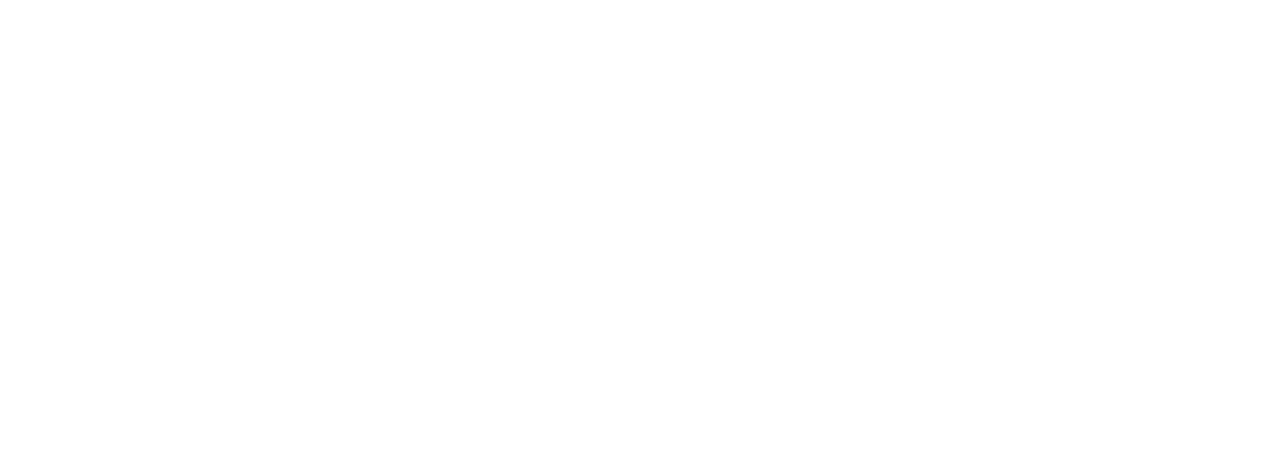
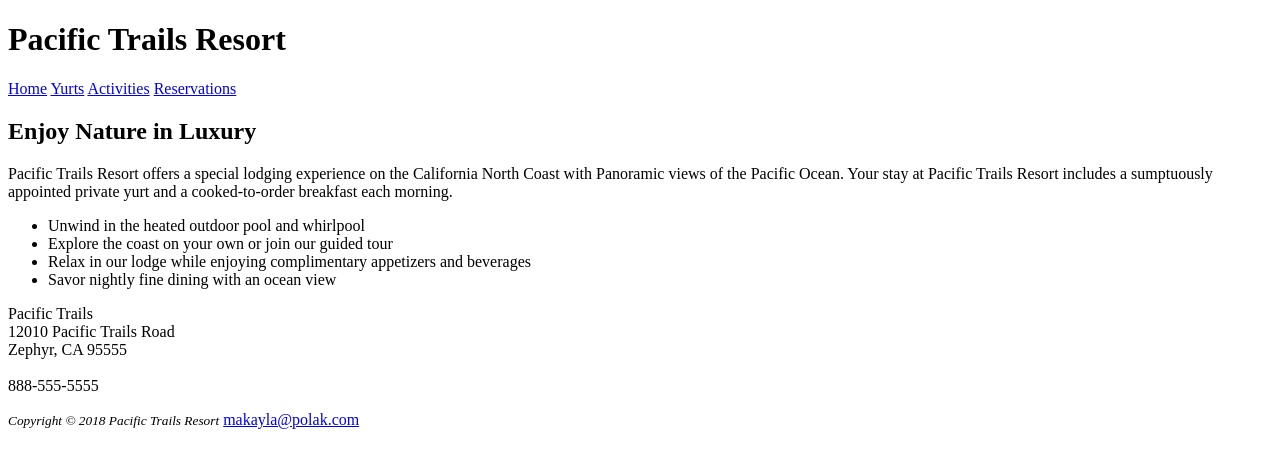
Before and after one commit to 44144-Sp22/ch2casestudy-makaylapolak, a plain HTML site: page index.html in a window 1280 px wide. Drawn offline with Linux system fonts and the light colour scheme.

Commit message:
Finished Ch2CaseStudy

```diff
--- a/index.html
+++ b/index.html
@@ -5,6 +5,41 @@
 		<meta charset="utf-8">
 	</head>
 	<body>
+		<h1>Pacific Trails Resort</h1>
+
+		<nav>
+			<a href="index.html">Home</a>
+			<a href="yurts.html">Yurts</a>
+			<a href="activities.html">Activities</a>
+      <a href="reservations.html">Reservations</a>
+		</nav>
+
+		<main>
+			<h2>Enjoy Nature in Luxury</h2>
+			<p>Pacific Trails Resort offers a special lodging experience on the California North Coast with Panoramic views of the Pacific Ocean. Your stay at Pacific Trails Resort includes a sumptuously appointed private yurt and a cooked-to-order breakfast each morning.
+			</p>
+
+			<ul>
+				<li>Unwind in the heated outdoor pool and whirlpool</li>
+				<li>Explore the coast on your own or join our guided tour</li>
+				<li>Relax in our lodge while enjoying complimentary appetizers and beverages</li>
+        <li>Savor nightly fine dining with an ocean view</li>
+			</ul>
+
+      <div>
+        Pacific Trails
+        <br>12010 Pacific Trails Road
+        <br>Zephyr, CA 95555</br>
+        <br>888-555-5555</br>
+
+		</main>
+		<footer>
+			<p>
+				<small><i>Copyright &copy; 2018 Pacific Trails Resort</i></small>
+        <a href="mailto:makayla@polak.com">makayla@polak.com</a>
+			</p>
+		</footer>
 
 	</body>
+
 </html>
```
Lines whose indentation alone changed are shown as unchanged.
